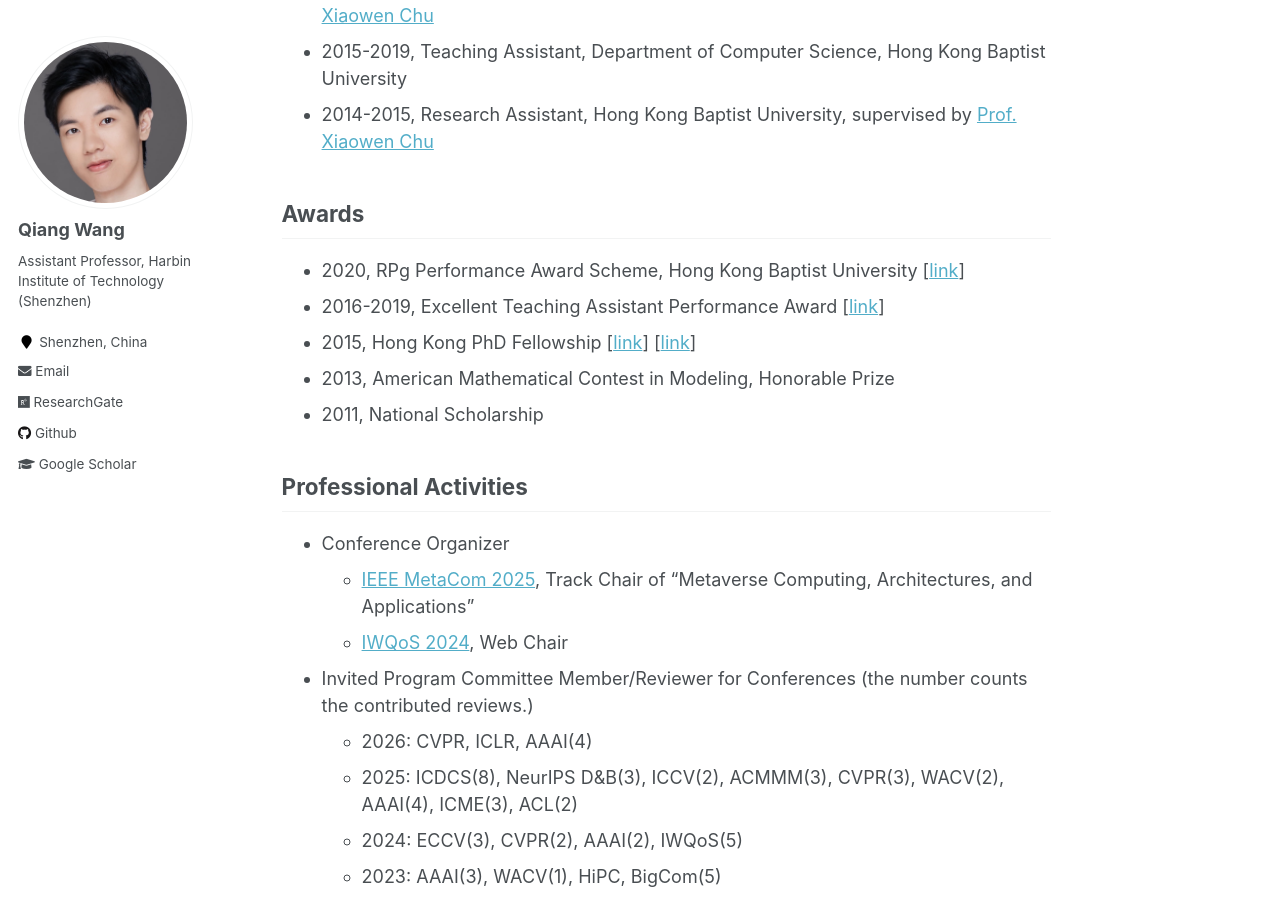
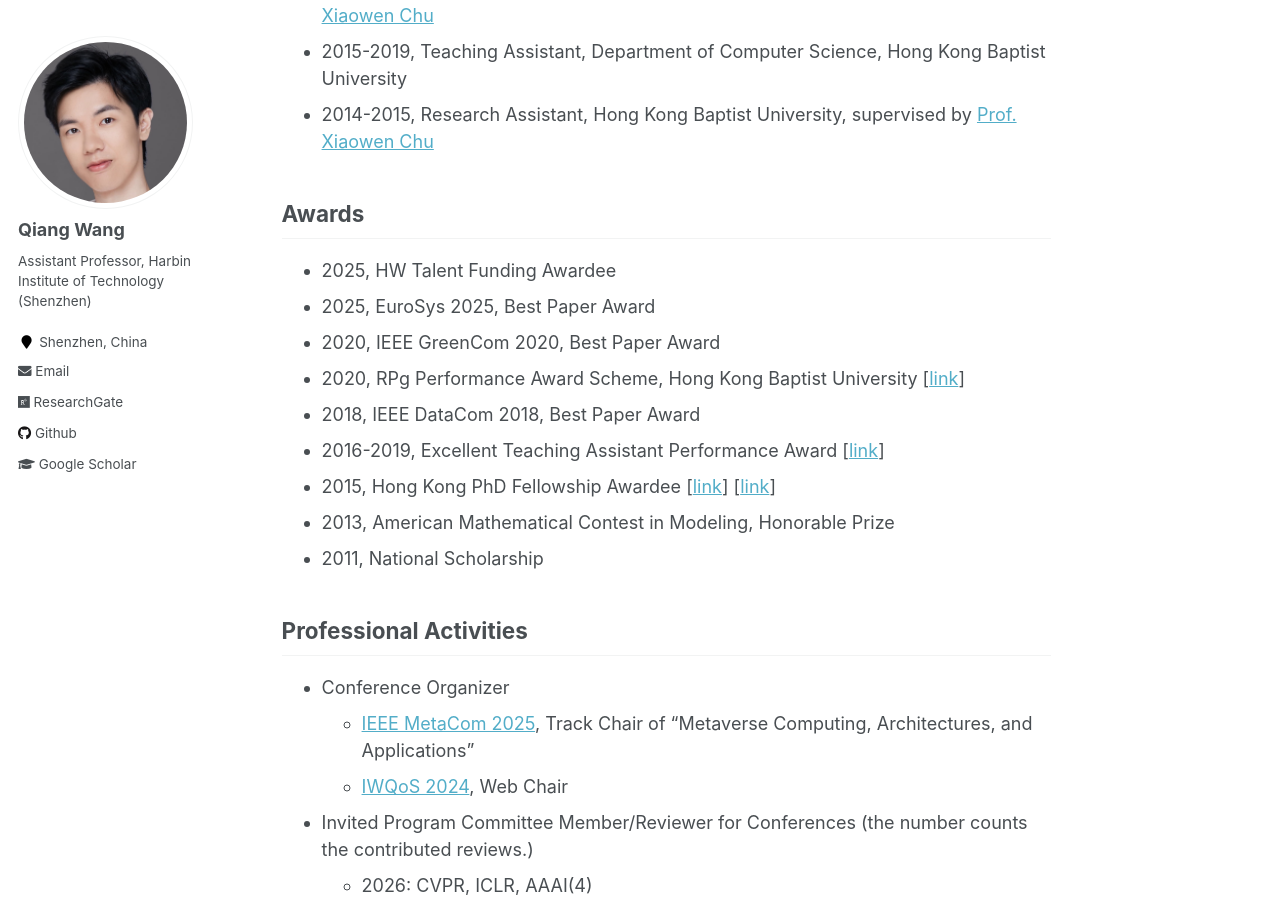
Before and after one commit to blackjack2015/blackjack2015.github.io, a Jekyll site: the page built from _pages/about.md, in a window 1280 px wide and 900 px high, scrolled down 3768 px. Built offline with Jekyll 4.4.1, drawn with Linux system fonts in a browser that asks for light colours.

Commit message:
Update about.md

```diff
--- a/_pages/about.md
+++ b/_pages/about.md
@@ -66,9 +66,13 @@ Qiang Wang is currently a tenure-track Associate Professor at Department of Comp
 + 2014-2015, Research Assistant, Hong Kong Baptist University, supervised by [Prof. Xiaowen Chu](https://sites.google.com/view/chuxiaowen)
 
 ## Awards
++ 2025, HW Talent Funding Awardee
++ 2025, EuroSys 2025, Best Paper Award
++ 2020, IEEE GreenCom 2020, Best Paper Award
 + 2020, RPg Performance Award Scheme, Hong Kong Baptist University \[[link](https://www.comp.hkbu.edu.hk/v1/?pid=48)\]
++ 2018, IEEE DataCom 2018, Best Paper Award
 + 2016-2019, Excellent Teaching Assistant Performance Award \[[link](https://www.comp.hkbu.edu.hk/v1/?pid=48)\]
-+ 2015, Hong Kong PhD Fellowship \[[link](https://cerg1.ugc.edu.hk/hkpfs/index.html)\] \[[link](https://www.comp.hkbu.edu.hk/v1/?pid=48)\]
++ 2015, Hong Kong PhD Fellowship Awardee \[[link](https://cerg1.ugc.edu.hk/hkpfs/index.html)\] \[[link](https://www.comp.hkbu.edu.hk/v1/?pid=48)\]
 + 2013, American Mathematical Contest in Modeling, Honorable Prize
 + 2011, National Scholarship
 
```
